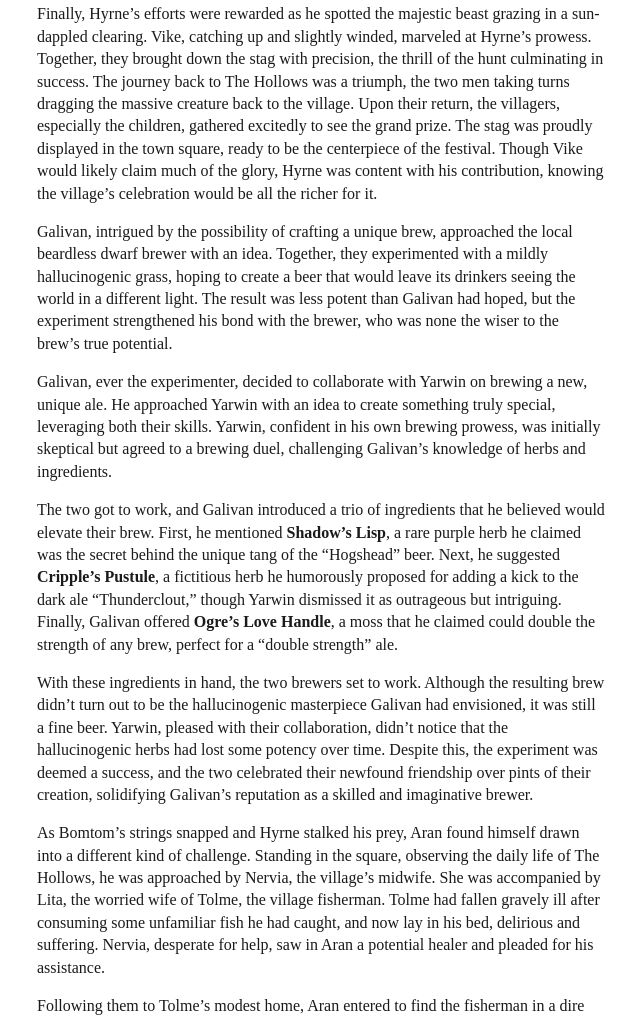
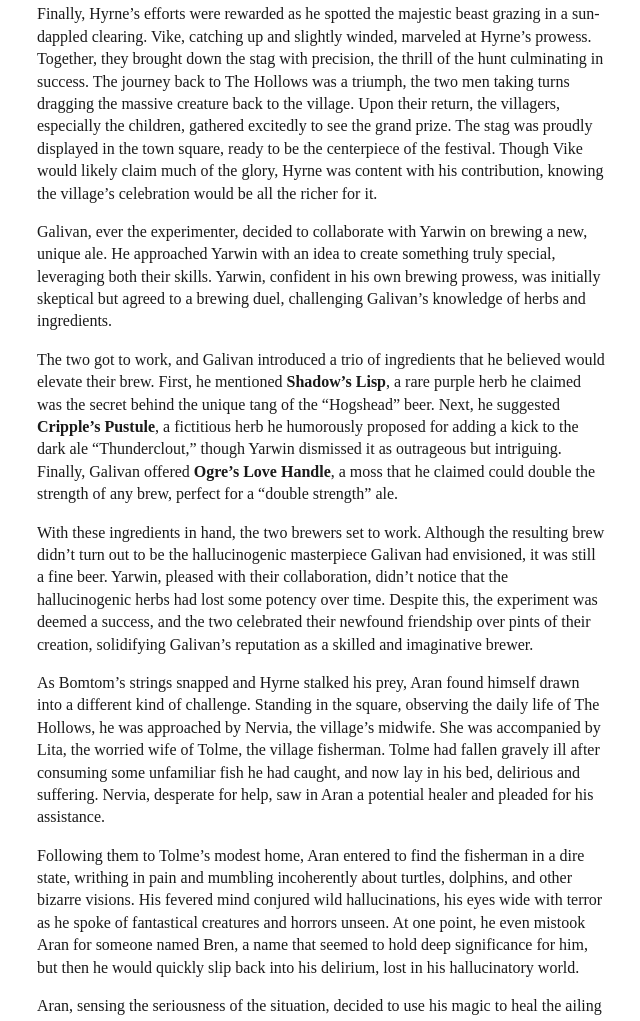
Before and after one commit to 00VOID/flblog, an Eleventy site: page content/sessions/session-04.md in a window 1280 px wide. Shown: the part 2879-3900 px from the top of the page, without its empty margins (319-959 px from the left). Built offline with nearby package versions, Linux system fonts and the light colour scheme; Eleventy itself is replaced by a stand-in of ours; files that its build step writes are made by us from their sources; no server answers; a web font is replaced by a local one.

Commit message:
Update session-04.md

```diff
--- a/content/sessions/session-04.md
+++ b/content/sessions/session-04.md
@@ -48,8 +48,6 @@ While Bomtom was struggling to captivate an audience, Hyrne took to the deep woo
 
 Finally, Hyrne’s efforts were rewarded as he spotted the majestic beast grazing in a sun-dappled clearing. Vike, catching up and slightly winded, marveled at Hyrne’s prowess. Together, they brought down the stag with precision, the thrill of the hunt culminating in success. The journey back to The Hollows was a triumph, the two men taking turns dragging the massive creature back to the village. Upon their return, the villagers, especially the children, gathered excitedly to see the grand prize. The stag was proudly displayed in the town square, ready to be the centerpiece of the festival. Though Vike would likely claim much of the glory, Hyrne was content with his contribution, knowing the village’s celebration would be all the richer for it.
 
-Galivan, intrigued by the possibility of crafting a unique brew, approached the local beardless dwarf brewer with an idea. Together, they experimented with a mildly hallucinogenic grass, hoping to create a beer that would leave its drinkers seeing the world in a different light. The result was less potent than Galivan had hoped, but the experiment strengthened his bond with the brewer, who was none the wiser to the brew’s true potential.
-
 Galivan, ever the experimenter, decided to collaborate with Yarwin on brewing a new, unique ale. He approached Yarwin with an idea to create something truly special, leveraging both their skills. Yarwin, confident in his own brewing prowess, was initially skeptical but agreed to a brewing duel, challenging Galivan’s knowledge of herbs and ingredients.
 
 The two got to work, and Galivan introduced a trio of ingredients that he believed would elevate their brew. First, he mentioned **Shadow’s Lisp**, a rare purple herb he claimed was the secret behind the unique tang of the “Hogshead” beer. Next, he suggested **Cripple’s Pustule**, a fictitious herb he humorously proposed for adding a kick to the dark ale “Thunderclout,” though Yarwin dismissed it as outrageous but intriguing. Finally, Galivan offered **Ogre’s Love Handle**, a moss that he claimed could double the strength of any brew, perfect for a “double strength” ale.
```
